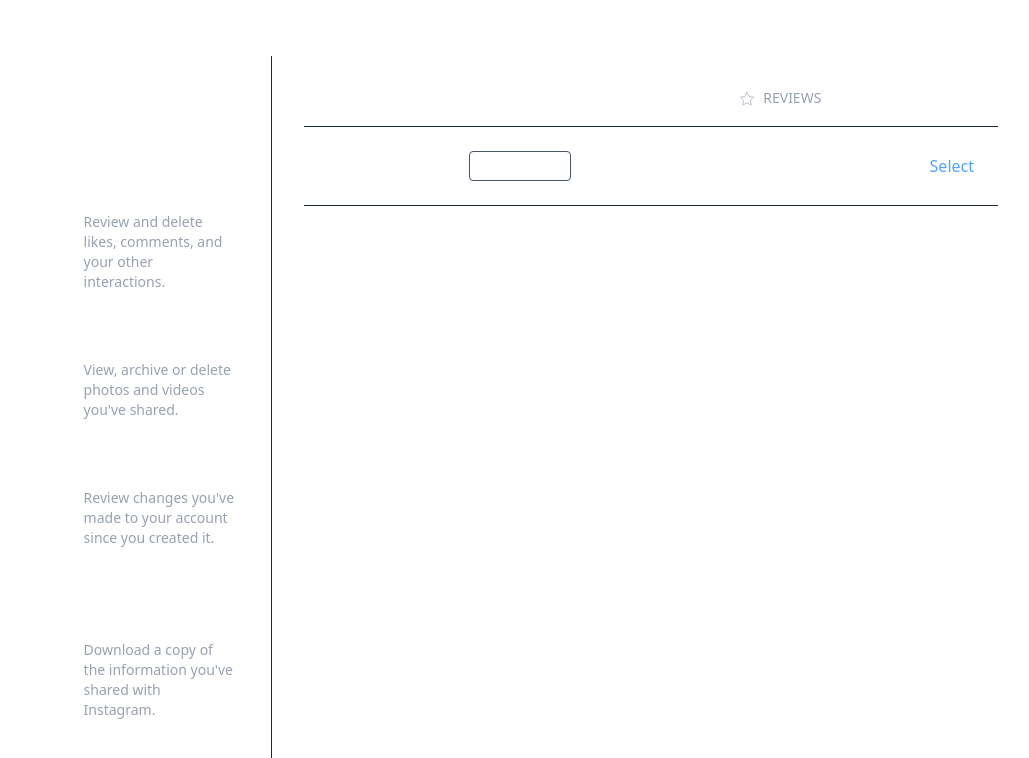
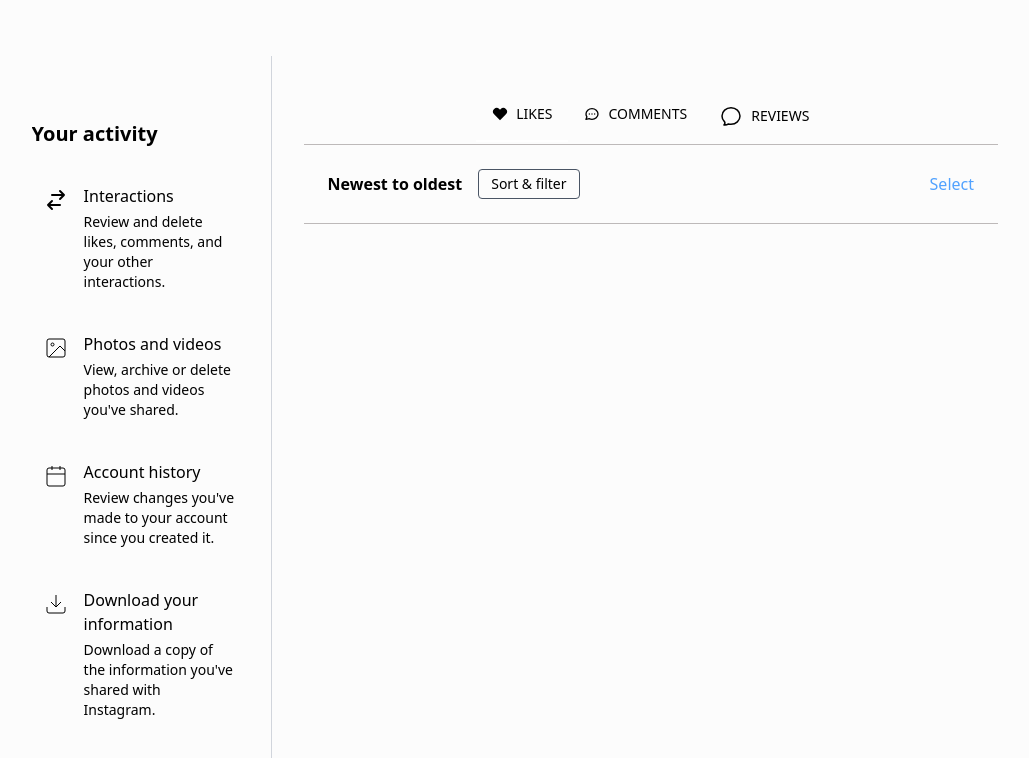
Before and after one commit to Zee34-dude/Social-Media-App, a React (Vite) app: page /activity/interactions in a window 1280 px wide. Shown: the top 758 px of the page, without its empty margins (250-1279 px from the left). Built offline with nearby package versions, Linux system fonts and the light colour scheme; no server answers.

Commit message:
activity page update

```diff
--- a/src/Activity-Routes/Interactions.tsx
+++ b/src/Activity-Routes/Interactions.tsx
@@ -1,52 +1,39 @@
 import { Link, Outlet } from "react-router-dom"
+import { interactionData } from "./interactions/interactionData"
+import { useContext } from "react"
+import { themeContext } from "../Components/ThemeContext"
+
 export interface Prop {
     activeTab: string
     handleActiveTab: Function
 }
 export const Interactions = ({ activeTab, handleActiveTab }: Prop) => {
+    const {theme}=useContext(themeContext)
     return (
         <div className="flex-1 flex flex-col h-[100vh]">
             {/* Tabs */}
-            <div className="border-b border-gray-800 pt-2">
-                <div className="flex justify-center">
-                    <Link to='/activity/interactions/LikedPost'>
-                        <button onClick={() => handleActiveTab('likes')} className={`px-6 py-4 flex gap-2 items-center text-sm font-medium
-             ${activeTab == 'likes' && `border-white border-b-2`} `}>
-                            <svg className="w-4 h-4 inline" fill="currentColor" viewBox="0 0 24 24">
-                                <path d="M20.84 4.61a5.5 5.5 0 0 0-7.78 0L12 5.67l-1.06-1.06a5.5 5.5 0 0 0-7.78 7.78l1.06 1.06L12 21.23l7.78-7.78 1.06-1.06a5.5 5.5 0 0 0 0-7.78z"></path>
-                            </svg>
-                            LIKES
-                        </button>
-                    </Link>
+            <div className={`border-b ${theme==='dark'?'border-gray-800':'border-b-[#b9b5b5ef] '} pt-2`}>
+                <div className="flex justify-center mt-4">
+                    {
+                        interactionData.map((data, id) => (
+                            <Link key={id} to={data.to} >
+                                <button onClick={() => handleActiveTab(data.tab)} className={` max-[400px]:px-2 px-4 py-4 flex gap-2 items-center text-sm font-medium
+                        ${activeTab == data.tab && `border-white border-b-2`} `}>
+                                    {data.svg}
+                                    {data.interaction}
+                                </button>
+                            </Link>
+                        ))
 
-                    <Link to='/activity/interactions/CommentedPost'>
-                        <button onClick={() => handleActiveTab('comments')} className={`px-6 py-4 flex gap-2 text-sm font-medium
-             ${activeTab == 'comments' && `border-white border-b-2`} `}>
-                            <svg className="w-4 h-4 inline " fill="none" stroke="currentColor" viewBox="0 0 24 24">
-                                <path
-                                    strokeLinecap="round"
-                                    strokeLinejoin="round"
-                                    strokeWidth={2}
-                                    d="M8 12h.01M12 12h.01M16 12h.01M21 12c0 4.418-4.03 8-9 8a9.863 9.863 0 01-4.255-.949L3 20l1.395-3.72C3.512 15.042 3 13.574 3 12c0-4.418 4.03-8 9-8s9 3.582 9 8z"
-                                />
-                            </svg>
-                            COMMENTS
-                        </button></Link>
-
-                    <button className="px-6 py-4 text-sm font-medium border-b-2 border-transparent text-gray-400 hover:text-gray-300">
-                        <svg className="w-4 h-4 inline mr-2" fill="none" stroke="currentColor" viewBox="0 0 24 24">
-                            <polygon points="12,2 15.09,8.26 22,9.27 17,14.14 18.18,21.02 12,17.77 5.82,21.02 7,14.14 2,9.27 8.91,8.26"></polygon>
-                        </svg>
-                        REVIEWS
-                    </button>
+                    }
                 </div>
             </div>
 
             {/* Content Header */}
-            <div className="flex items-center justify-between p-6 border-b border-gray-800">
+            <div className={`flex items-center justify-between max-[400px]:px-2 p-6 border-b ${theme==='dark'?'border-gray-800':'border-b-[#b9b5b5ef] '}`}>
                 <div className="flex items-center gap-4">
-                    <span className="text-white">Newest to oldest</span>
-                    <button className="px-3 py-1 text-sm bg-transparent border border-gray-600 text-white hover:bg-gray-800 rounded">
+                    <span className="font-bold max-[400px]:text-sm">Newest to oldest</span>
+                    <button className="px-3 py-1 text-sm bg-transparent border border-gray-600 hover:bg-gray-800 rounded">
                         Sort & filter
                     </button>
                 </div>
--- /dev/null
+++ b/src/Activity-Routes/interactions/interactionData.tsx
@@ -0,0 +1,37 @@
+export const interactionData = [
+  {
+    interaction: 'LIKES',
+    tab: 'likes',
+    to: '/activity/interactions/LikedPost',
+    svg: (
+      <svg className="w-4 h-4 inline" fill="currentColor" viewBox="0 0 24 24">
+        <path d="M20.84 4.61a5.5 5.5 0 0 0-7.78 0L12 5.67l-1.06-1.06a5.5 5.5 0 0 0-7.78 7.78l1.06 1.06L12 21.23l7.78-7.78 1.06-1.06a5.5 5.5 0 0 0 0-7.78z" />
+      </svg>
+    )
+  },
+  {
+    interaction: 'COMMENTS',
+    tab: 'comments',
+    to: '/activity/interactions/CommentedPost',
+    svg: (
+      <svg className="w-4 h-4 inline" fill="none" stroke="currentColor" viewBox="0 0 24 24">
+        <path
+          strokeLinecap="round"
+          strokeLinejoin="round"
+          strokeWidth="2"
+          d="M8 12h.01M12 12h.01M16 12h.01M21 12c0 4.418-4.03 8-9 8a9.863 9.863 0 01-4.255-.949L3 20l1.395-3.72C3.512 15.042 3 13.574 3 12c0-4.418 4.03-8 9-8s9 3.582 9 8z"
+        />
+      </svg>
+    )
+  },
+  {
+    interaction: 'REVIEWS',
+    tab: 'reviews',
+    to: '',
+    svg: (
+      <svg className="w-6 h-6" fill="none" stroke="currentColor" viewBox="0 0 24 24" strokeWidth={1.5}>
+        <path strokeLinecap="round" strokeLinejoin="round" d="M12 20.25c4.97 0 9-3.694 9-8.25s-4.03-8.25-9-8.25S3 7.444 3 12c0 2.104.859 4.023 2.273 5.48.432.447.74 1.04.586 1.641a4.483 4.483 0 0 1-.923 1.785A5.969 5.969 0 0 0 6.102 20.25M12 20.25a9.764 9.764 0 0 1-2.555-.337A5.972 5.972 0 0 1 5.41 20.97a5.969 5.969 0 0 1-.474-.065 4.48 4.48 0 0 0 .978-2.025c.09-.457-.133-.901-.467-1.226C3.93 16.178 3 14.189 3 12" />
+      </svg>
+    )
+  }
+];
--- a/src/App.css
+++ b/src/App.css
@@ -13,6 +13,12 @@
   animation-timing-function: linear;
   animation-iteration-count: infinite;
 
+}
+.line-clamp-2 {
+  display: -webkit-box;
+  -webkit-line-clamp: 2;
+  -webkit-box-orient: vertical;
+  overflow: hidden;
 }
 
 @media(min-width:768px) {
--- a/src/Components/Navbar.tsx
+++ b/src/Components/Navbar.tsx
@@ -63,7 +63,7 @@ export default function Navbar() {
         <div
           onTouchStart={handleTouchStart}
           onTouchEnd={handleTouchEnd}
-          className={` z-3 block border-r border-r-[#b9b5b5ef]  left-0 top-[56px] bottom-0  py-4 px-6  fixed  xl:w-[260px] max-md:bg-[#121212]   ${windowWidth < 768 && (isdragged ? "translate-x-0" : "-translate-x-full")}
+          className={` z-3 block border-r  ${theme==='dark'?'border-gray-800':'border-r-[#b9b5b5ef] '}  left-0 top-[56px] bottom-0  py-4 px-6  fixed  xl:w-[260px] ${theme==='dark'?'bg-[#121212]':'#f8f7f7f8'} ${windowWidth < 768 && (isdragged ? "translate-x-0" : "-translate-x-full")}
          `}>
           <div
 
--- a/src/index.css
+++ b/src/index.css
@@ -1,15 +1,17 @@
 @import "tailwindcss";
 
 :root {
-  --bg-color: #ffffff;
+  --border-color:#99a1af;
+  --bg-color: #fcfcfc;
   --text-color: #000000;
-  --post-color:#ffffff;
+  --post-color:#f8f7f7f8;
 }
 
 [data-theme="dark"] {
   --bg-color: #121212;
-  --text-color: #ffffff;
+  --text-color: #f8f7f7f8;
   --post-color: #212022;
+
 }
 
 /* Apply Theme */
@@ -20,6 +22,7 @@ body {
   padding: 0;
   margin: 0;
   overflow-x:hidden ;
+  border-color: var(--border-color)
 }
 
 .disable-scroll {
--- a/src/pages/ActivityPage.tsx
+++ b/src/pages/ActivityPage.tsx
@@ -1,17 +1,18 @@
 "use client"
 
-import { useState } from "react"
+import { useContext, useState } from "react"
 import { Link, Outlet } from "react-router-dom"
+import { themeContext } from "../Components/ThemeContext"
 
 
 export const Activity = () => {
   const [isMobileMenuOpen, setIsMobileMenuOpen] = useState(false)
+  const {theme}=useContext(themeContext)
 
   return (
-    <div className="flex flex-col lg:flex-row text-white min-h-screen md:ml-[10%] lg:ml-[22%]">
+    <div className="flex flex-col lg:flex-row  min-h-screen md:ml-[10%] lg:ml-[22%]">
       {/* Mobile Header */}
-      <div className="lg:hidden  p-4 fixed top-10 left-0 right-0 z-50">
-        <div className="flex absolute right-5">
+      <div className="lg:hidden absolute top-15 right-3 z-50 ">
         <button
           onClick={() => setIsMobileMenuOpen(!isMobileMenuOpen)}
           className="p-2 rounded-lg hover:bg-gray-800 transition-colors"
@@ -24,7 +25,7 @@ export const Activity = () => {
             )}
           </svg>
         </button>
-        </div>
+
       </div>
 
       {/* Activity Menu */}
@@ -33,9 +34,9 @@ export const Activity = () => {
         ${isMobileMenuOpen ? "block" : "hidden"}
         lg:block
         w-full lg:w-60 xl:w-60
-        border-r border-gray-800
+        border-r ${theme==='dark'?'border-gray-800':'border-gray-300'}
         p-4 lg:p-6
-        bg-black lg:bg-transparent
+         lg:bg-transparent
        relative
         top-14
         left-0
@@ -68,8 +69,8 @@ export const Activity = () => {
 
             <div className="flex-1">
               <Link to="interactions/LikedPost" onClick={() => setIsMobileMenuOpen(false)} className="block">
-                <h3 className="font-medium text-white text-sm lg:text-base">Interactions</h3>
-                <p className="text-xs lg:text-sm text-gray-400 mt-1">
+                <h3 className="font-medium  text-sm lg:text-base">Interactions</h3>
+                <p className="text-xs lg:text-sm  mt-1">
                   Review and delete likes, comments, and your other interactions.
                 </p>
               </Link>
@@ -89,8 +90,8 @@ export const Activity = () => {
             </svg>
             <div className="flex-1">
               <Link to="photovideos/UserPost" onClick={() => setIsMobileMenuOpen(false)} className="block">
-                <h3 className="font-medium text-white text-sm lg:text-base">Photos and videos</h3>
-                <p className="text-xs lg:text-sm text-gray-400 mt-1">
+                <h3 className="font-medium  text-sm lg:text-base">Photos and videos</h3>
+                <p className="text-xs lg:text-sm mt-1">
                   View, archive or delete photos and videos you've shared.
                 </p>
               </Link>
@@ -110,8 +111,8 @@ export const Activity = () => {
               <line x1="3" y1="10" x2="21" y2="10"></line>
             </svg>
             <div className="flex-1">
-              <h3 className="font-medium text-white text-sm lg:text-base">Account history</h3>
-              <p className="text-xs lg:text-sm text-gray-400 mt-1">
+              <h3 className="font-medium  text-sm lg:text-base">Account history</h3>
+              <p className="text-xs lg:text-sm  mt-1">
                 Review changes you've made to your account since you created it.
               </p>
             </div>
@@ -129,8 +130,8 @@ export const Activity = () => {
               <line x1="12" y1="15" x2="12" y2="3"></line>
             </svg>
             <div className="flex-1">
-              <h3 className="font-medium text-white text-sm lg:text-base">Download your information</h3>
-              <p className="text-xs lg:text-sm text-gray-400 mt-1">
+              <h3 className="font-medium text-sm lg:text-base">Download your information</h3>
+              <p className="text-xs lg:text-sm  mt-1">
                 Download a copy of the information you've shared with Instagram.
               </p>
             </div>
```
Also changed, not shown: src/Activity-Routes/interactions/CommentedPost.tsx (+17 -14 lines), src/pages/Login.tsx (+27 -27 lines). Lines whose indentation alone changed are shown as unchanged.
